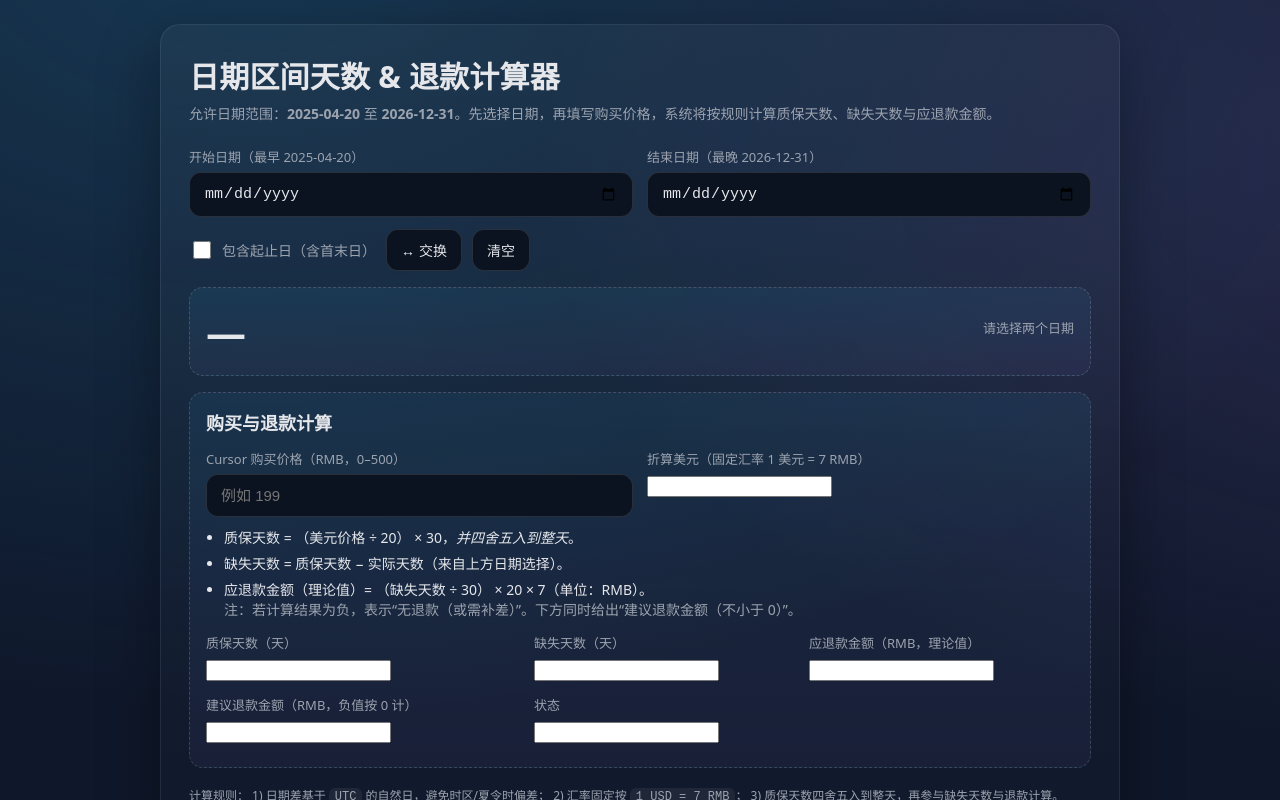
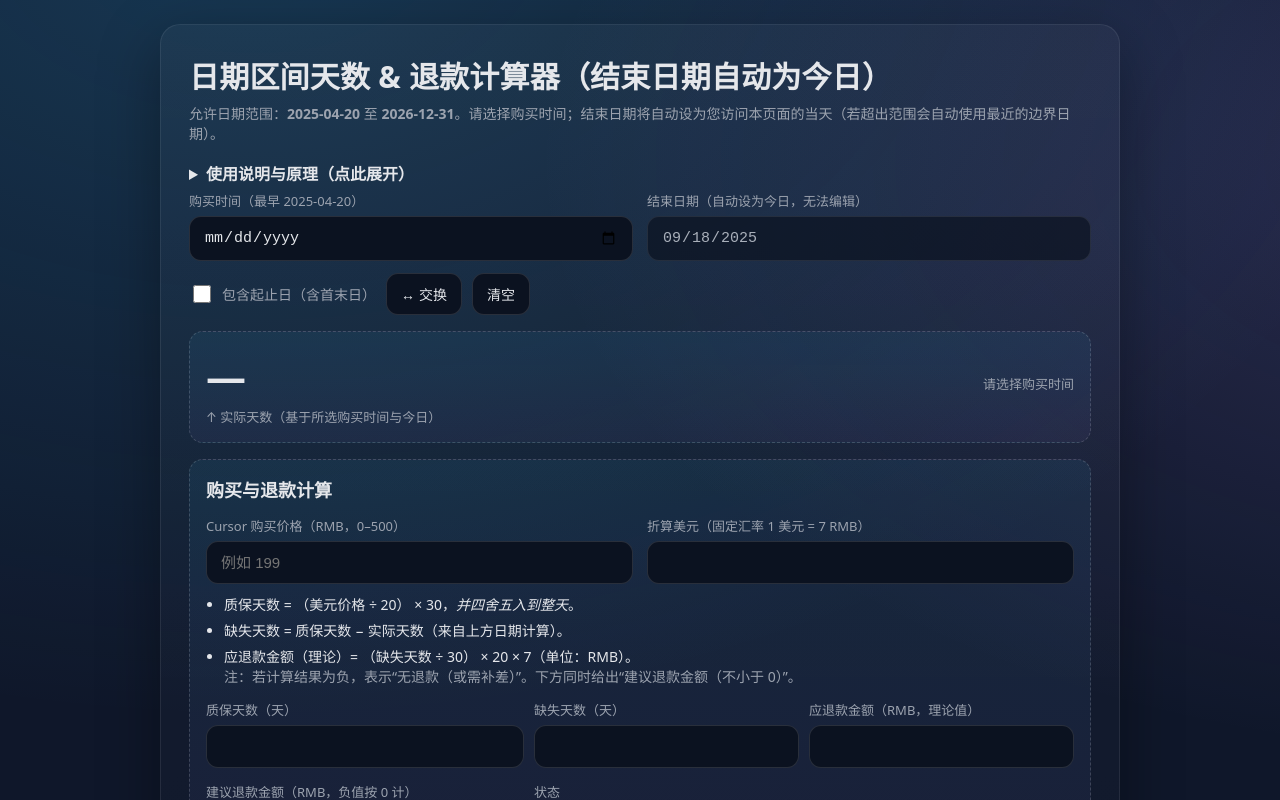
Before and after one commit to shanlinfeiniao/shanlinfeiniao.github.io, a plain HTML site: page cursor-refund.html in a window 1280 px wide. Both pictures are taken after a click on the button "清空". Shown: the top 800 px of the page. Drawn offline with Linux system fonts and the light colour scheme.

Commit message:
Update cursor-refund.html

```diff
--- a/cursor-refund.html
+++ b/cursor-refund.html
@@ -3,7 +3,7 @@
 <head>
   <meta charset="utf-8" />
   <meta name="viewport" content="width=device-width, initial-scale=1" />
-  <title>日期区间天数 & 退款计算器</title>
+  <title>日期区间天数 & 退款计算器（结束日期自动为今日）</title>
   <style>
     :root {
       --bg: #0f172a; /* slate-900 */
@@ -38,12 +38,13 @@
     @media (min-width: 780px) { .grid { grid-template-columns: 1fr 1fr; } }
 
     label { font-size: 13px; color: var(--muted); display: block; margin: 6px 0 6px; }
-    input[type="date"], input[type="number"] {
+    input[type="date"], input[type="number"], input[readonly] {
       width: 100%; padding: 12px 14px; border-radius: 12px; border: 1px solid rgba(255,255,255,.12);
       background: #0b1220; color: var(--text); outline: none; font-size: 15px;
       transition: border-color .2s, box-shadow .2s;
     }
     input[type="date"]:focus, input[type="number"]:focus { border-color: var(--brand); box-shadow: 0 0 0 4px rgba(56,189,248,.15); }
+    input:disabled { opacity: .7; cursor: not-allowed; }
 
     .row { display: flex; align-items: center; gap: 10px; flex-wrap: wrap; }
 
@@ -83,22 +84,38 @@
 
     footer { margin-top: 18px; font-size: 12px; color: var(--muted); }
     code { background: rgba(255,255,255,.06); padding: 2px 6px; border-radius: 6px; }
+
+    details { margin-top: 14px; }
+    summary { cursor: pointer; color: var(--text); font-weight: 600; }
   </style>
 </head>
 <body>
   <main class="wrap" role="main" aria-labelledby="title">
-    <h1 id="title">日期区间天数 & 退款计算器</h1>
-    <p class="lead">允许日期范围：<strong>2025-04-20</strong> 至 <strong>2026-12-31</strong>。先选择日期，再填写购买价格，系统将按规则计算质保天数、缺失天数与应退款金额。</p>
+    <h1 id="title">日期区间天数 & 退款计算器（结束日期自动为今日）</h1>
+    <p class="lead">允许日期范围：<strong>2025-04-20</strong> 至 <strong>2026-12-31</strong>。请选择购买时间；结束日期将自动设为您访问本页面的当天（若超出范围会自动使用最近的边界日期）。</p>
+
+    <details>
+      <summary>使用说明与原理（点此展开）</summary>
+      <ul class="list">
+        <li><strong>购买时间</strong>：请选择您购买 Cursor 的日期（需在允许范围内）。</li>
+        <li><strong>结束日期</strong>：自动取您访问本页面当日（本地时间）的日期；若超出 <code>2025-04-20 ~ 2026-12-31</code>，将按最近的边界值计算。</li>
+        <li><strong>实际天数</strong>：两日期相差的自然日天数（可切换“含首末日”）；计算基于 <code>UTC</code>，避免时区/夏令时误差。</li>
+        <li><strong>价格换算</strong>：输入 RMB（0–500），按固定汇率 <code>1 USD = 7 RMB</code> 换算美元。</li>
+        <li><strong>质保天数</strong>：按公式 <code>(美元 ÷ 20) × 30</code> 计算，并四舍五入到整数天。</li>
+        <li><strong>缺失天数</strong>：<code>质保天数 − 实际天数</code>。</li>
+        <li><strong>应退款金额（理论）</strong>：<code>(缺失天数 ÷ 30) × 20 × 7</code>（单位 RMB）。“建议退款金额”会将负值按 0 计。</li>
+      </ul>
+    </details>
 
     <!-- 日期选择 -->
     <section class="grid" aria-describedby="helper">
       <div>
-        <label for="start">开始日期（最早 2025-04-20）</label>
+        <label for="start">购买时间（最早 2025-04-20）</label>
         <input id="start" name="start" type="date" min="2025-04-20" max="2026-12-31" />
       </div>
       <div>
-        <label for="end">结束日期（最晚 2026-12-31）</label>
-        <input id="end" name="end" type="date" min="2025-04-20" max="2026-12-31" />
+        <label for="end">结束日期（自动设为今日，无法编辑）</label>
+        <input id="end" name="end" type="date" min="2025-04-20" max="2026-12-31" placeholder="自动填入今日" disabled />
       </div>
     </section>
 
@@ -106,15 +123,18 @@
       <label class="switch" title="按需开启：把起止两天也算在内">
         <input type="checkbox" id="inclusive" /> 包含起止日（含首末日）
       </label>
-      <button class="btn" id="swapBtn" aria-label="交换开始与结束日期">↔ 交换</button>
+      <button class="btn" id="swapBtn" aria-label="交换购买与结束日期" disabled title="结束日期为今日，无法交换">↔ 交换</button>
       <button class="btn" id="clearBtn" aria-label="清空日期">清空</button>
     </div>
 
     <section class="card" role="status" aria-live="polite" aria-atomic="true">
       <div class="result">
-        <div class="days" id="days">—</div>
         <div>
-          <div class="meta" id="detail">请选择两个日期</div>
+          <div class="days" id="days">—</div>
+          <div style="font-size:13px;color:var(--muted);margin-top:4px">↑ 实际天数（基于所选购买时间与今日）</div>
+        </div>
+        <div>
+          <div class="meta" id="detail">请选择购买时间</div>
           <div class="msg" id="dateMsg"></div>
         </div>
       </div>
@@ -136,8 +156,8 @@
 
       <ul class="list" aria-label="计算明细">
         <li>质保天数 = （美元价格 ÷ 20） × 30，<em>并四舍五入到整天</em>。</li>
-        <li>缺失天数 = 质保天数 − 实际天数（来自上方日期选择）。</li>
-        <li>应退款金额（理论值）= （缺失天数 ÷ 30） × 20 × 7（单位：RMB）。
+        <li>缺失天数 = 质保天数 − 实际天数（来自上方日期计算）。</li>
+        <li>应退款金额（理论）= （缺失天数 ÷ 30） × 20 × 7（单位：RMB）。
           <br><span style="color:var(--muted)">注：若计算结果为负，表示“无退款（或需补差）”。下方同时给出“建议退款金额（不小于 0）”。</span>
         </li>
       </ul>
@@ -173,8 +193,9 @@
 
     <footer id="helper">计算规则：
       1) 日期差基于 <code>UTC</code> 的自然日，避免时区/夏令时偏差；
-      2) 汇率固定按 <code>1 USD = 7 RMB</code>；
-      3) 质保天数四舍五入到整天，再参与缺失天数与退款计算。
+      2) 结束日期自动取“今日”；
+      3) 汇率固定按 <code>1 USD = 7 RMB</code>；
+      4) 质保天数四舍五入为整数天，再参与缺失天数与退款计算。
     </footer>
   </main>
 
@@ -192,7 +213,6 @@
       const daysEl = document.getElementById('days');
       const detailEl = document.getElementById('detail');
       const dateMsgEl = document.getElementById('dateMsg');
-      const swapBtn = document.getElementById('swapBtn');
       const clearBtn = document.getElementById('clearBtn');
 
       // 财务元素
@@ -205,58 +225,63 @@
       const financeStateEl = document.getElementById('financeState');
       const priceMsgEl = document.getElementById('priceMsg');
 
-      function ymdParts(s) {
-        const [y, m, d] = s.split('-').map(Number);
-        return [y, m, d];
-      }
-      function toUTCmidnight(s) {
-        const [y, m, d] = ymdParts(s);
-        return Date.UTC(y, m - 1, d);
-      }
-      function inRange(s) {
-        return s >= MIN && s <= MAX;
-      }
+      function ymdParts(s) { const [y, m, d] = s.split('-').map(Number); return [y, m, d]; }
+      function toUTCmidnight(s) { const [y, m, d] = ymdParts(s); return Date.UTC(y, m - 1, d); }
+      function inRange(s) { return s >= MIN && s <= MAX; }
       function formatMoney(n) { return isFinite(n) ? Number(n).toFixed(2) : '—'; }
       function formatInt(n) { return Number.isFinite(n) ? String(Math.round(n)) : '—'; }
+      function clampDate(ymd) { if (ymd < MIN) return MIN; if (ymd > MAX) return MAX; return ymd; }
+      function todayYMD() {
+        const t = new Date();
+        const y = t.getFullYear();
+        const m = String(t.getMonth() + 1).padStart(2, '0');
+        const d = String(t.getDate()).padStart(2, '0');
+        return `${y}-${m}-${d}`;
+      }
+      function updateTodayEnd() {
+        const ymd = clampDate(todayYMD());
+        endEl.value = ymd;
+        return ymd;
+      }
 
       function computeDates() {
         dateMsgEl.textContent = '';
+        const e = updateTodayEnd(); // 每次计算前，结束日期刷新为“今日（夹在范围内）”
         const s = startEl.value;
-        const e = endEl.value;
 
-        if (!s || !e) {
+        if (!s) {
           daysEl.textContent = '—';
-          detailEl.textContent = '请选择两个日期';
+          detailEl.textContent = `请选择购买时间；结束日期已自动设为 ${e}`;
           dateMsgEl.className = 'msg';
           return { ok: false, actualDays: NaN };
         }
-        if (!inRange(s) || !inRange(e)) {
+        if (!inRange(s)) {
           daysEl.textContent = '×';
-          detailEl.textContent = '超出允许范围（2025-04-20 至 2026-12-31）。';
+          detailEl.textContent = '购买时间超出允许范围（2025-04-20 至 2026-12-31）。';
           dateMsgEl.className = 'msg err';
           dateMsgEl.textContent = '请将日期限制在指定区间内。';
           return { ok: false, actualDays: NaN };
         }
         if (e < s) {
           daysEl.textContent = '×';
-          detailEl.textContent = '结束日期早于开始日期。';
-          dateMsgEl.className = 'msg err';
-          dateMsgEl.textContent = '可点击“交换”按钮自动调整。';
+          detailEl.textContent = `今日（${e}）早于购买时间（${s}）。`;
+          dateMsgEl.className = 'msg warn';
+          dateMsgEl.textContent = '若购买时间在未来，将无法计算有效间隔。';
           return { ok: false, actualDays: NaN };
         }
+
         const diff = Math.floor((toUTCmidnight(e) - toUTCmidnight(s)) / msPerDay);
         const inclusive = inclusiveEl.checked;
         const actualDays = inclusive ? diff + 1 : diff;
 
         daysEl.textContent = isFinite(actualDays) ? String(actualDays) : '—';
-        detailEl.textContent = `${s} 至 ${e}，${inclusive ? '含首末日' : '不含首末日'} 共 ${actualDays} 天。`;
+        detailEl.textContent = `${s} 至 ${e}（${inclusive ? '含首末日' : '不含首末日'}）共 ${actualDays} 天。`;
         dateMsgEl.className = 'msg ok';
-        dateMsgEl.textContent = '日期计算成功';
+        dateMsgEl.textContent = '日期计算成功（结束日期为今日）';
         return { ok: true, actualDays };
       }
 
       function computeFinance(actualDays) {
-        // 校验价格输入
         let rmb = parseFloat(priceRmbEl.value);
         if (Number.isNaN(rmb)) {
           priceUsdEl.value = '';
@@ -286,16 +311,15 @@
         const warrantyDays = Math.round(warrantyDaysRaw);
         warrantyDaysEl.value = formatInt(warrantyDays);
 
-        // 只有当“实际天数”有效时，计算缺失与退款
         if (!Number.isFinite(actualDays)) {
           missingDaysEl.value = '—';
           refundRawEl.value = '—';
           refundClampedEl.value = '—';
-          financeStateEl.value = '请先完成日期选择';
+          financeStateEl.value = '请先选择购买时间';
           return;
         }
 
-        const missingDays = warrantyDays - actualDays; // 质保 - 实际
+        const missingDays = warrantyDays - actualDays;
         missingDaysEl.value = formatInt(missingDays);
 
         const refundRawRmb = (missingDays / 30) * 20 * 7; // 理论值，可为负
@@ -304,7 +328,6 @@
         const refundClamped = Math.max(0, refundRawRmb);
         refundClampedEl.value = `¥ ${formatMoney(refundClamped)}`;
 
-        // 状态提示
         if (refundRawRmb > 0) {
           financeStateEl.value = '可退款';
         } else if (refundRawRmb === 0) {
@@ -319,20 +342,13 @@
         computeFinance(ok ? actualDays : NaN);
       }
 
-      function swap() {
-        const s = startEl.value, e = endEl.value;
-        if (s && e) {
-          startEl.value = e;
-          endEl.value = s;
-          computeAll();
-        }
-      }
       function clearAll() {
         startEl.value = '';
-        endEl.value = '';
         inclusiveEl.checked = false;
+        updateTodayEnd();
+
         daysEl.textContent = '—';
-        detailEl.textContent = '请选择两个日期';
+        detailEl.textContent = '请选择购买时间';
         dateMsgEl.className = 'msg';
         dateMsgEl.textContent = '';
 
@@ -347,14 +363,19 @@
         priceMsgEl.textContent = '';
       }
 
+      // 事件绑定
+            // 在聚焦时若为空，自动定位到最小日期，避免选择到“全灰月份”
+      startEl.addEventListener('focus', () => { if (!startEl.value) startEl.value = MIN; });
       startEl.addEventListener('change', computeAll);
-      endEl.addEventListener('change', computeAll);
       inclusiveEl.addEventListener('change', computeAll);
       priceRmbEl.addEventListener('input', computeAll);
-      swapBtn.addEventListener('click', swap);
       clearBtn.addEventListener('click', clearAll);
 
-      // 初次渲染
+      // 初次渲染：设置今日为结束日期
+            // 初次渲染：设置今日为结束日期，并将购买时间预填为允许范围起点，避免出现月份可选但日期全灰的情况
+      updateTodayEnd();
+      // 若购买时间为空，预设为最小可选日，方便直接点选日期
+      if (!startEl.value) startEl.value = MIN;
       computeAll();
     })();
   </script>
```
